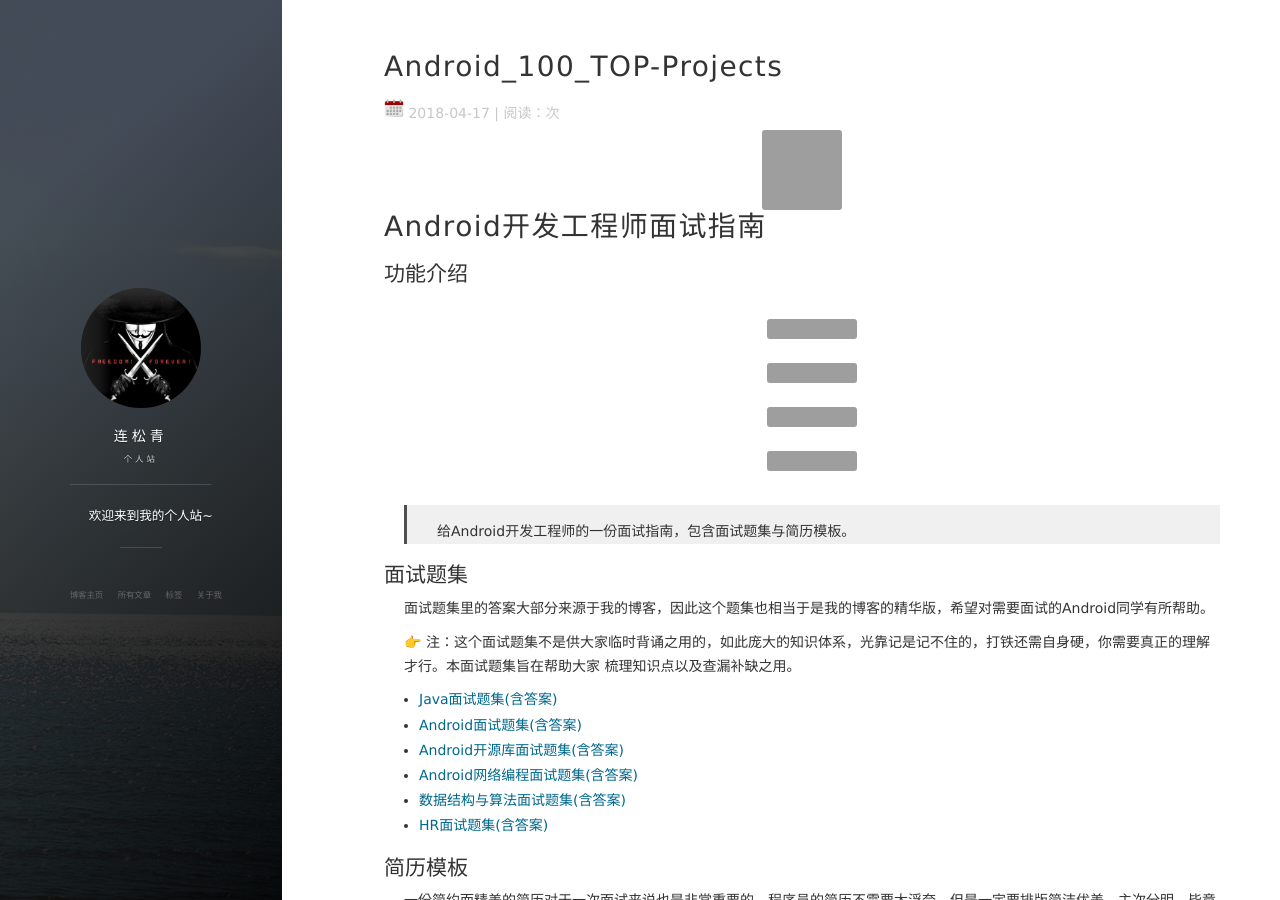
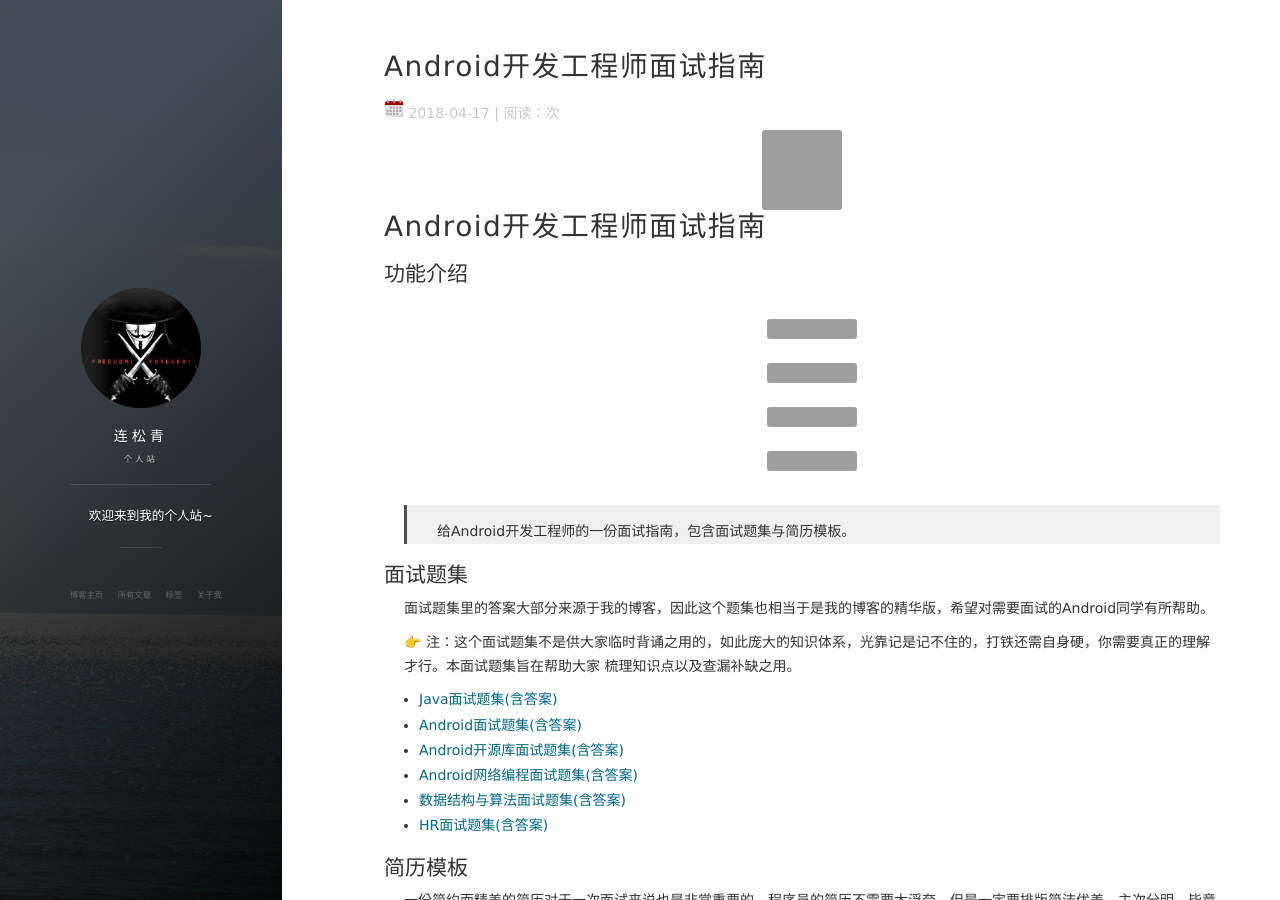
Before and after one commit to lsqboy/lsqboy.github.io, a Jekyll site: the page built from _posts/2018-04-17-Android开发工程师面试指南.md, in a window 1280 px wide and 900 px high, cut to the strip 0-900 px from the top of the window. Built offline with Jekyll 4.4.1, drawn with Linux system fonts in a browser that asks for light colours; nearby versions of some CDN libraries; comment, search, counter and statistics services are not loaded; grey boxes are pictures that could not be loaded.

Commit message:
Android开发工程师面试指南

```diff
--- a/_posts/2018-04-17-Android开发工程师面试指南.md
+++ b/_posts/2018-04-17-Android开发工程师面试指南.md
@@ -1,6 +1,6 @@
 ---
 layout: post
-title:  Android_100_TOP-Projects
+title:  Android开发工程师面试指南
 tags: [android]
 ---
 
```
